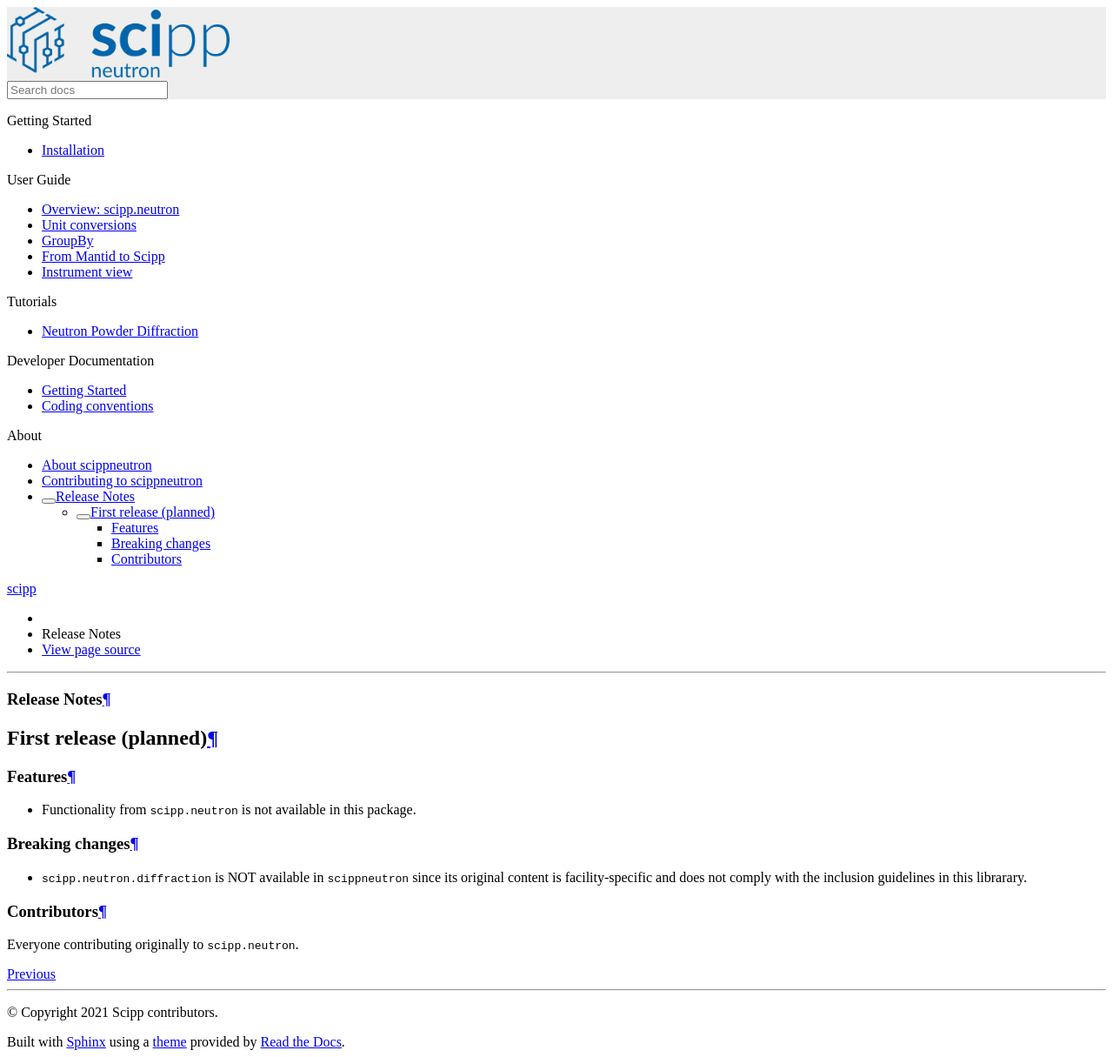
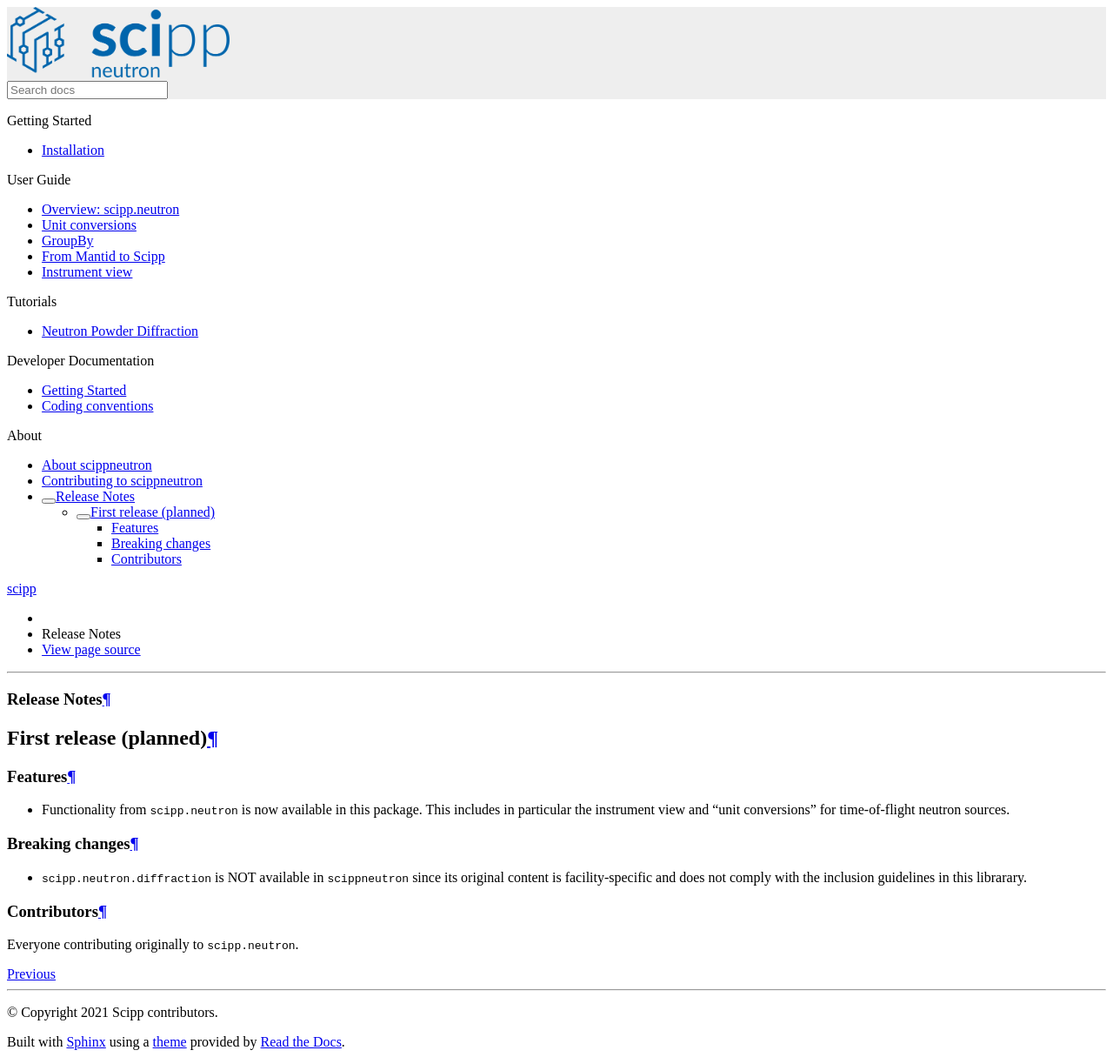
Before and after one commit to scipp/scippneutron, a Sphinx documentation site: the page built from docs/about/release-notes.rst, in a window 1280 px wide. Shown: the whole page at 87% size. Built offline with Sphinx 7.4.7 and the Read the Docs theme 2.0.0, drawn with Linux system fonts in a browser that asks for light colours.

Commit message:
Update docs/about/release-notes.rst

```diff
--- a/docs/about/release-notes.rst
+++ b/docs/about/release-notes.rst
@@ -9,7 +9,8 @@ First release (planned)
 Features
 ~~~~~~~~
 
-* Functionality from ``scipp.neutron`` is not available in this package.
+* Functionality from ``scipp.neutron`` is now available in this package.
+  This includes in particular the instrument view and "unit conversions" for time-of-flight neutron sources.
 
 Breaking changes
 ~~~~~~~~~~~~~~~~
```
